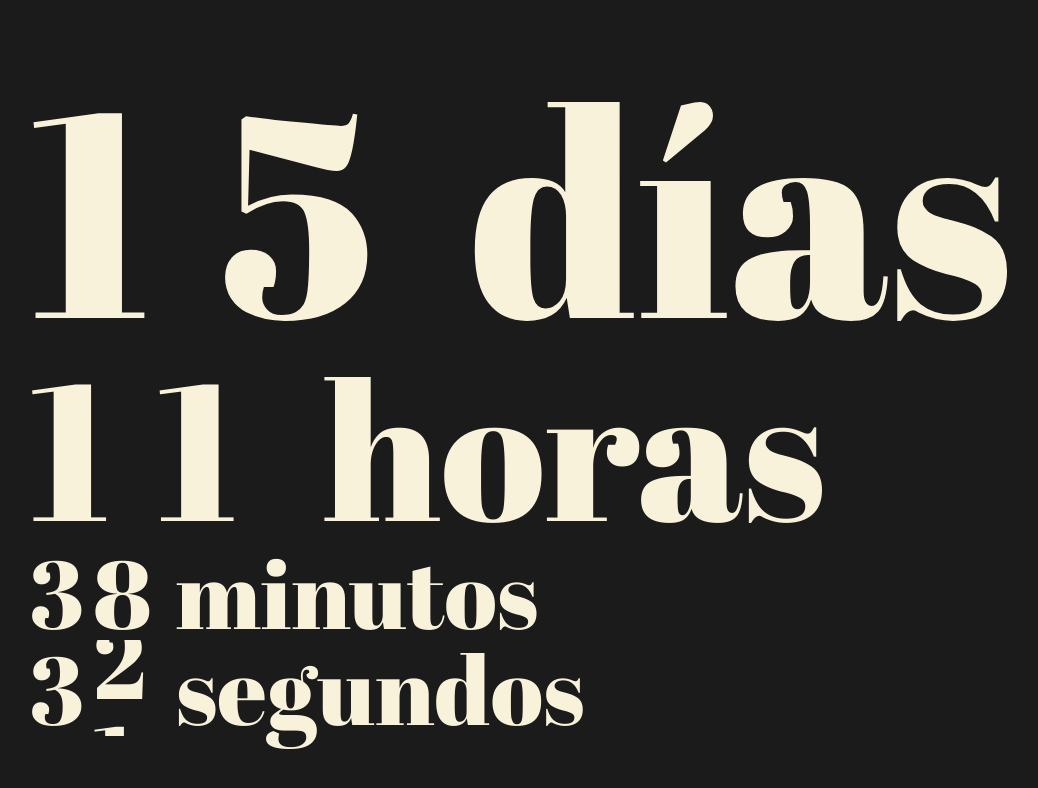
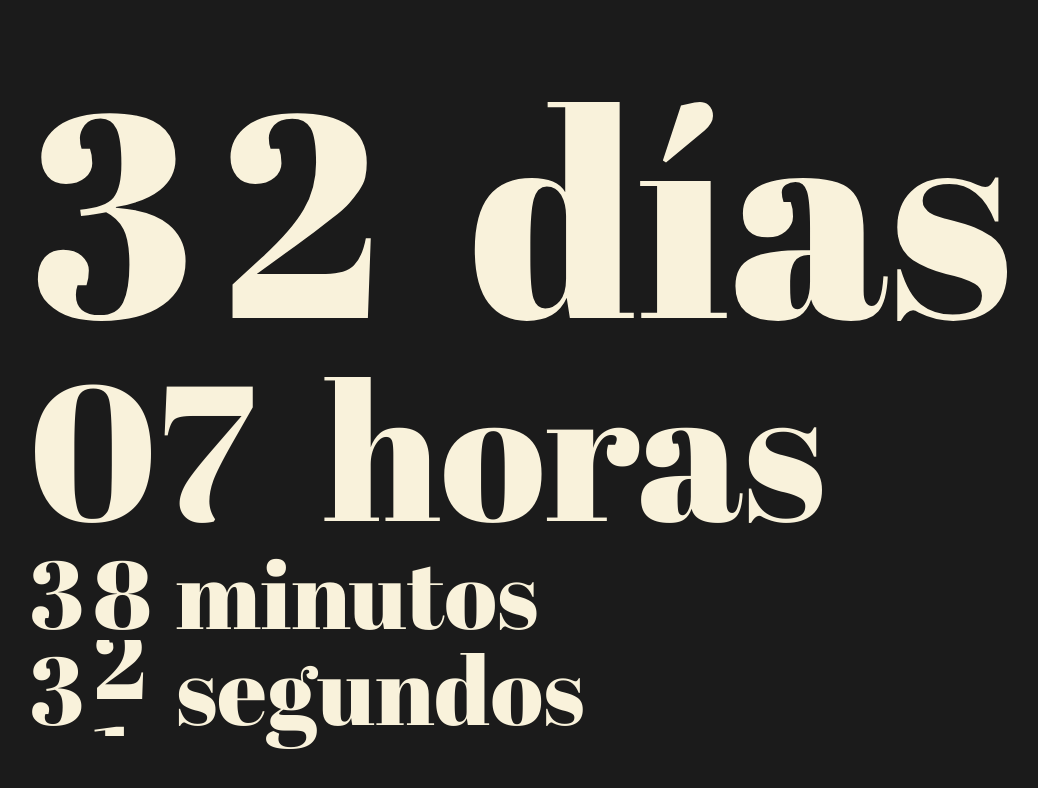
Before and after one commit to odilf/churri, a SvelteKit app: page / in a window 1280 px wide. Shown: the top 788 px of the page, without its empty margins (119-1157 px from the left). Built offline with nearby package versions, Linux system fonts and the light colour scheme.

Commit message:
chore: change date

```diff
--- a/src/routes/+page.svelte
+++ b/src/routes/+page.svelte
@@ -3,5 +3,5 @@
 </script>
 
 <main class="h-screen w-screen grid place-content-center font-mono text-md">
-	<Countdown target={new Date(2024, 4, 28, 22)}></Countdown>
+	<Countdown target={new Date(2024, 5, 14, 18)}></Countdown>
 </main>
```
